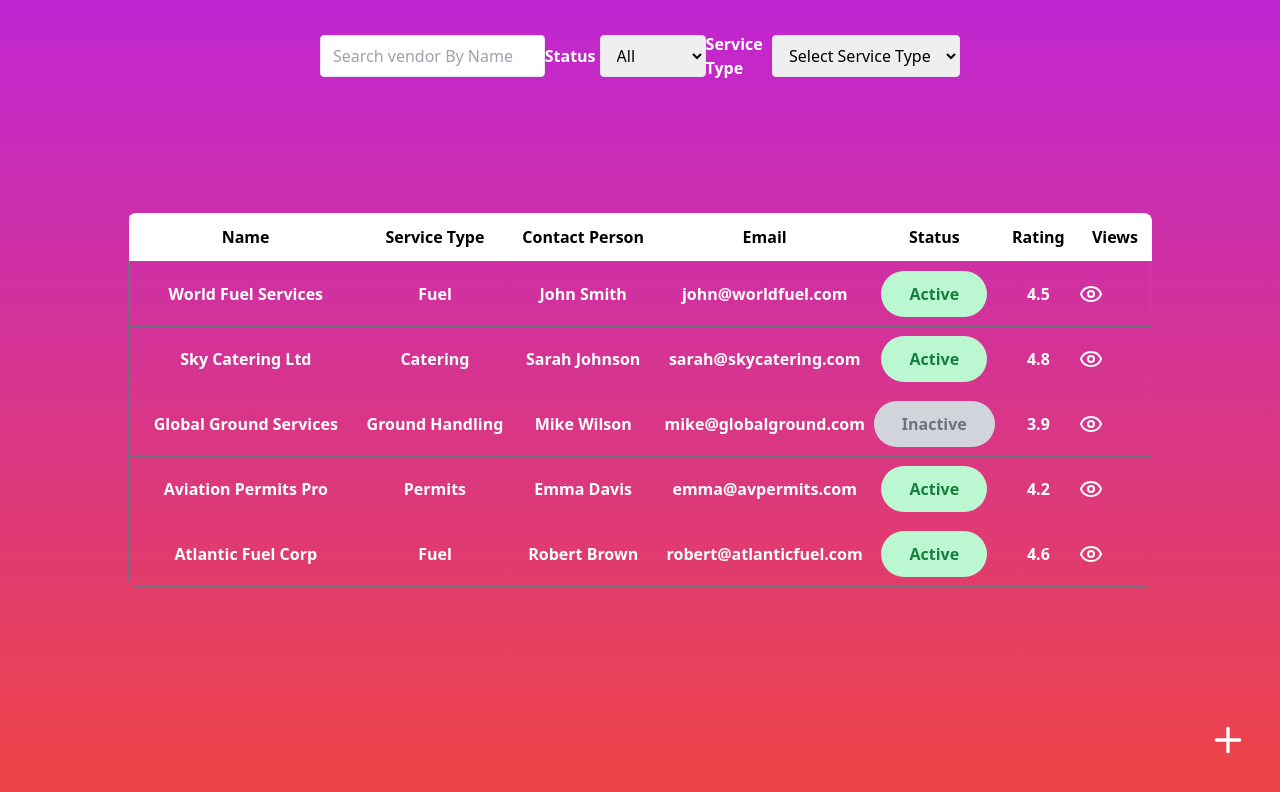
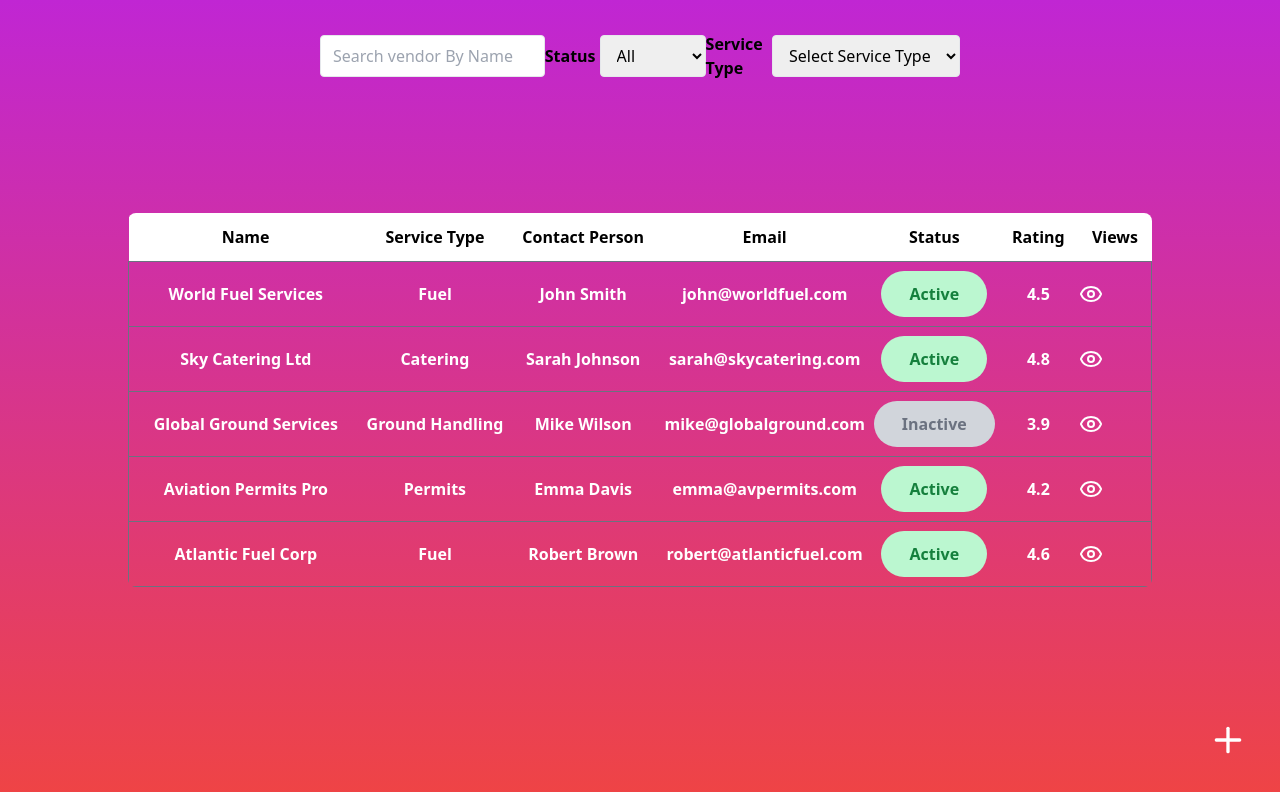
Before and after one commit to TanmayVidhate/VendorManagement, a React (Vite) app: page / in a window 1280 px wide. Shown: the top 792 px of the page. Built offline with nearby package versions, Linux system fonts and the light colour scheme.

Commit message:
change text color

```diff
--- a/src/Components/Label.jsx
+++ b/src/Components/Label.jsx
@@ -3,7 +3,7 @@ import React from 'react'
 function Label({ title }) {
 
   return (
-    <div className='w-full  text-white font-semibold text-lg md:text-xl lg:text-base '>
+    <div className='w-full  text-black font-semibold text-lg md:text-xl lg:text-base '>
       {title}
     </div>
   )
```
